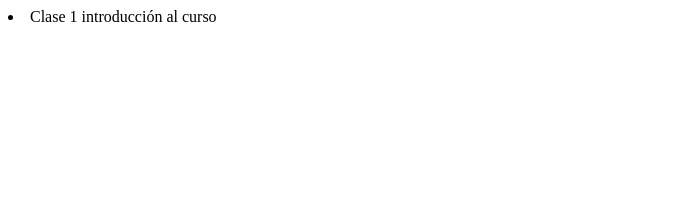
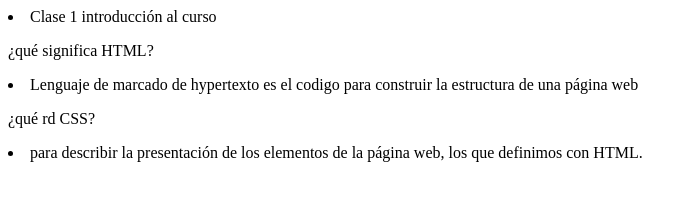
Before and after one commit to erikmya/Curso_frontend, a plain HTML site: page erik_clases.html in a window 1280 px wide. Shown: the whole page, without its empty margins (0-697 px from the left). Drawn offline with Linux system fonts and the light colour scheme.

Commit message:
Clase 2 HTML y CSS

```diff
--- a/erik_clases.html
+++ b/erik_clases.html
@@ -8,6 +8,10 @@
 </head>
 <body>
     <li>Clase 1 introducción al curso</li>
-
+    <p>¿qué significa HTML?</p>
+    <li>Lenguaje de marcado de hypertexto es el codigo para construir la estructura de una página web</li>
+    <p>¿qué rd CSS?</p>
+    <li>para describir la presentación de los elementos de la página web, los que definimos con HTML.
+    </li>
 </body>
 </html>
```
